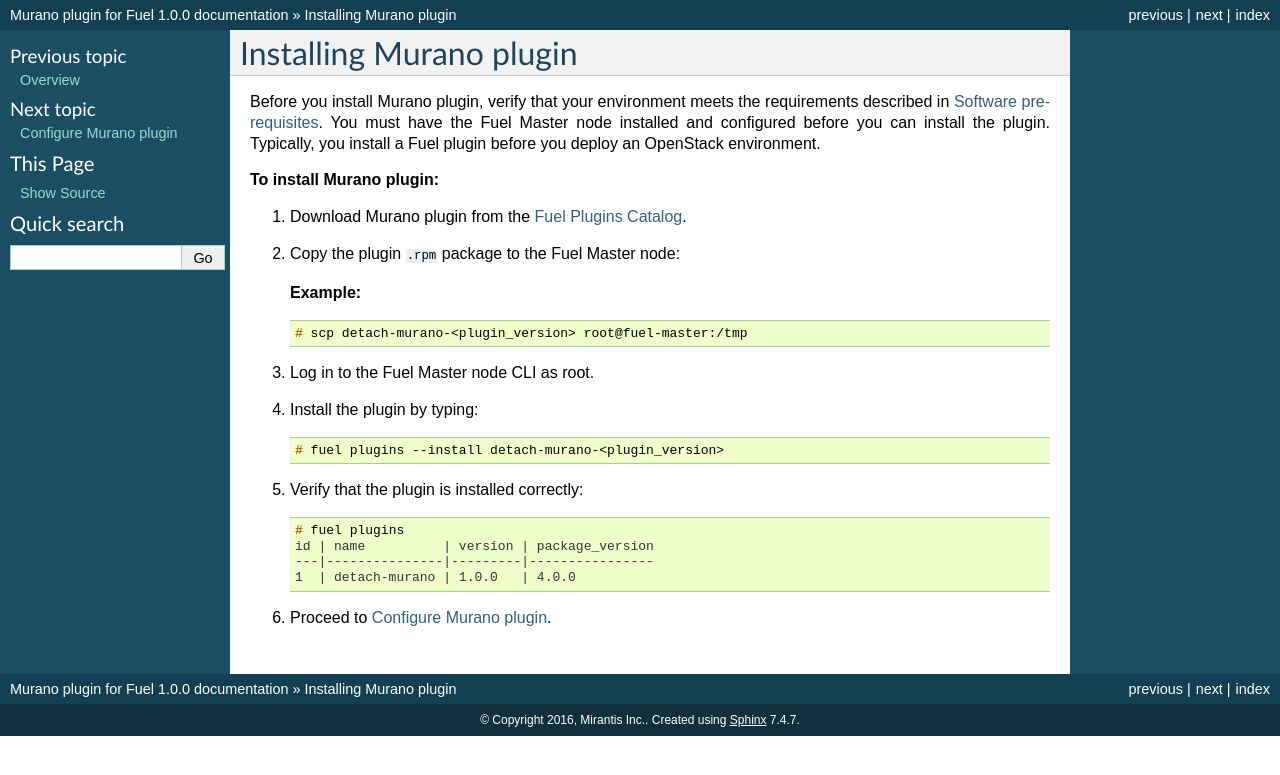
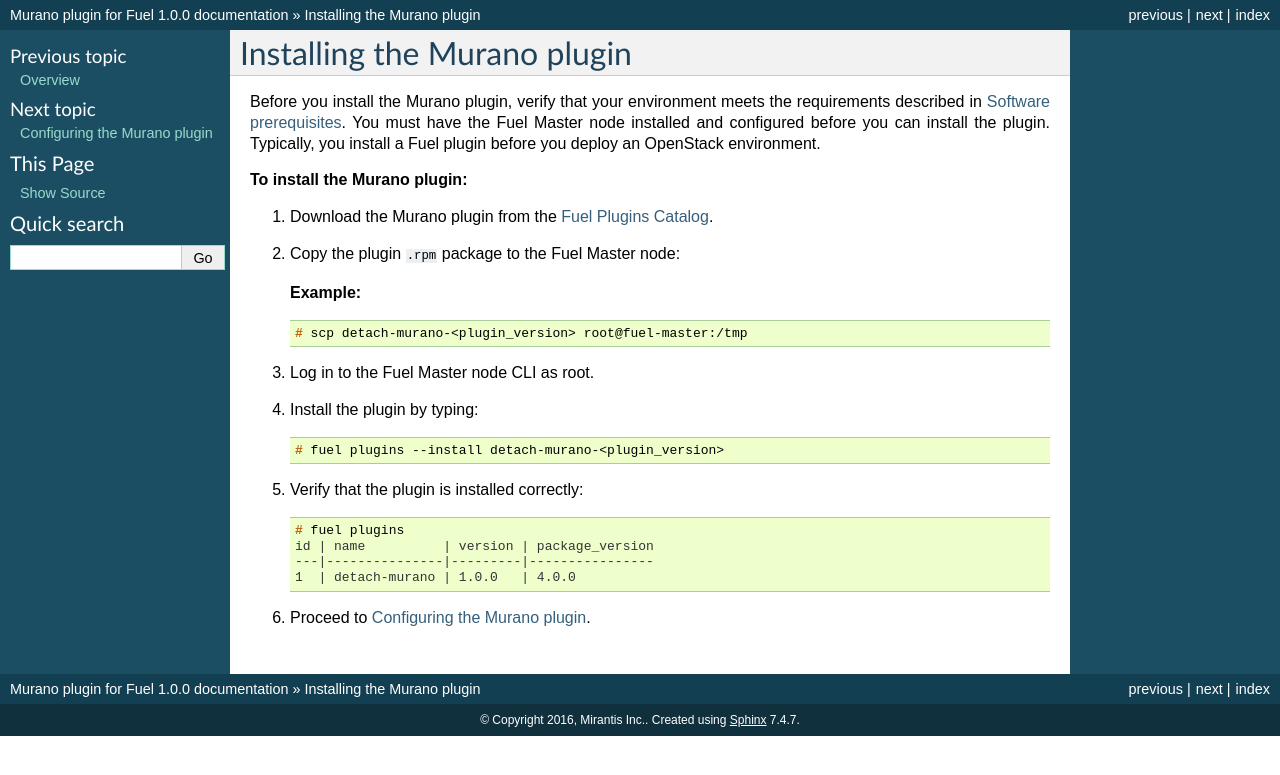
Before and after one commit to openstack-archive/fuel-plugin-murano, a Sphinx documentation site: the page built from docs/plugin_guide/source/install.rst, in a window 1280 px wide. Shown: the top 775 px of the page. Built offline with Sphinx 7.4.7, drawn with Linux system fonts in a browser that asks for light colours.

Commit message:
[Docs] Final edits
Edits the plugin guide.

Change-Id: Ice2cc8dd6991eaa3678c070c5faec68646502f08

```diff
--- a/docs/plugin_guide/source/conf.py
+++ b/docs/plugin_guide/source/conf.py
@@ -199,7 +199,7 @@
 # (source start file, target name, title,
 #  author, documentclass [howto, manual, or own class]).
 latex_documents = [
-  ('index', 'murano.tex', u'Murano plugin for Fuel Documentation',
+  ('index', 'murano.tex', u'The Murano Plugin for Fuel Documentation',
    u'Mirantis Inc.', 'manual'),
 ]
 
--- a/docs/plugin_guide/source/configure.rst
+++ b/docs/plugin_guide/source/configure.rst
@@ -1,14 +1,10 @@
 .. _pg-configure:
 
-=======================
-Configure Murano plugin
-=======================
+Configuring the Murano plugin
+~~~~~~~~~~~~~~~~~~~~~~~~~~~~~
 
-Once the *Murano Plugin* is installed, follow the instruction below to create
+Once the Murano plugin is installed, follow the instruction below to create
 an OpenStack environment with Murano services.
-
-Plugin configuration
---------------------
 
 **To configure the plugin:**
 
@@ -25,7 +21,7 @@
 #. Configure the Murano plugin as required selecting the following available
    settings.
 
-   :guilabel:`Murano Repository URL` specifies the murano applications
+   :guilabel:`Murano Repository URL` specifies the Murano applications
    repository to import a package.
 
    :guilabel:`Install Murano service broker for Cloud Foundry` enables Cloud
--- a/docs/plugin_guide/source/index.rst
+++ b/docs/plugin_guide/source/index.rst
@@ -1,6 +1,6 @@
-============================
-Murano Plugin for Fuel Guide
-============================
+================================
+The Murano Plugin for Fuel Guide
+================================
 
 .. toctree::
    :maxdepth: 2
--- a/docs/plugin_guide/source/install.rst
+++ b/docs/plugin_guide/source/install.rst
@@ -1,17 +1,16 @@
 .. _pg-install:
 
-========================
-Installing Murano plugin
-========================
+Installing the Murano plugin
+~~~~~~~~~~~~~~~~~~~~~~~~~~~~
 
-Before you install Murano plugin, verify that your environment meets the
-requirements described in :ref:`pg-prerequisites`. You must have the Fuel
+Before you install the Murano plugin, verify that your environment meets the
+requirements described in :ref:`prerequisites`. You must have the Fuel
 Master node installed and configured before you can install the plugin.
 Typically, you install a Fuel plugin before you deploy an OpenStack environment.
 
-**To install Murano plugin:**
+**To install the Murano plugin:**
 
-#. Download Murano plugin from the `Fuel Plugins Catalog`_.
+#. Download the Murano plugin from the `Fuel Plugins Catalog`_.
 
 #. Copy the plugin ``.rpm`` package to the Fuel Master node:
 
--- a/docs/plugin_guide/source/update.rst
+++ b/docs/plugin_guide/source/update.rst
@@ -1,8 +1,7 @@
 .. _pg-update:
 
-======================
-Updating Murano plugin
-======================
+Updating the Murano plugin
+~~~~~~~~~~~~~~~~~~~~~~~~~~
 
 To update the plugin, follow the steps described in the
 `Fuel Plugins Guide <https://wiki.openstack.org/wiki/Fuel/Plugins#Plugin_versioning_system>`_.
```
Also changed, not shown: README.md (+7 -3 lines), docs/plugin_guide/source/intro.rst (+6 -7 lines), docs/README.md (deleted).
